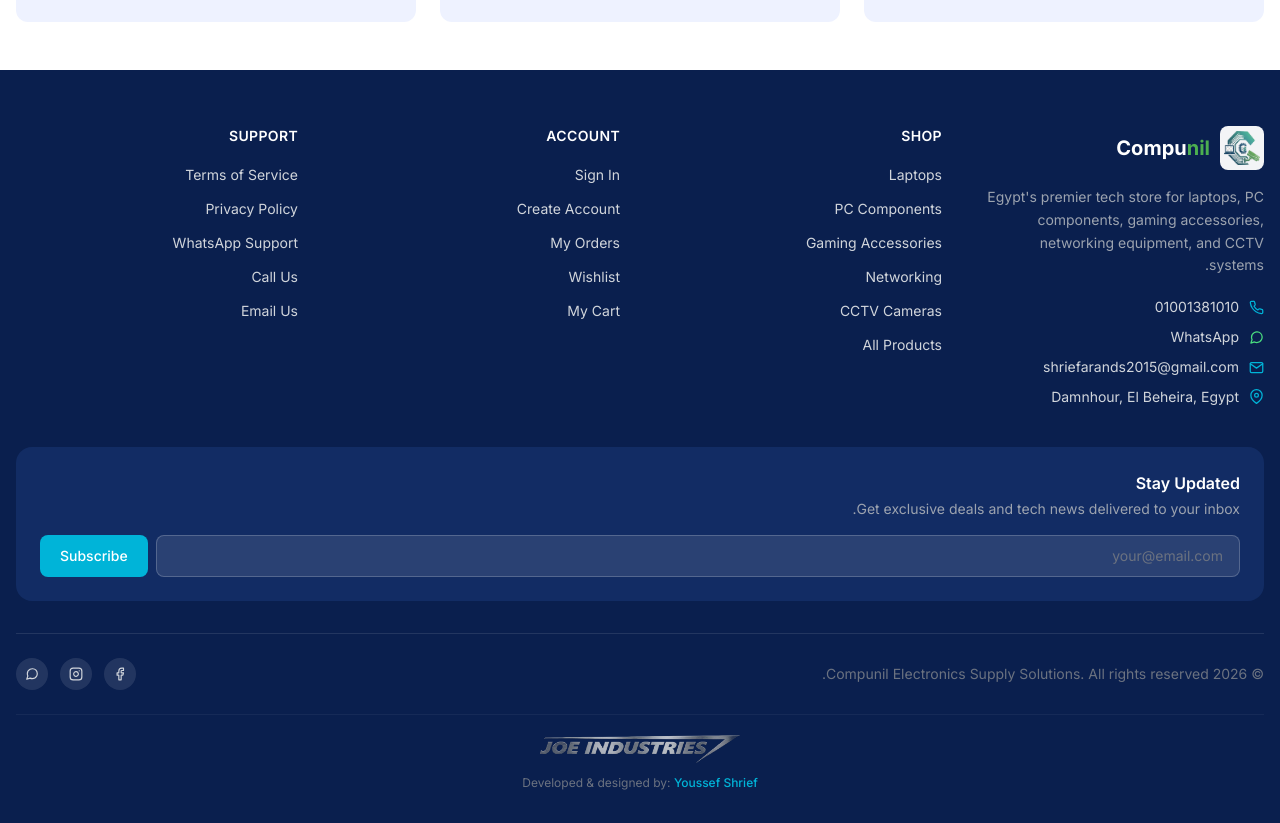
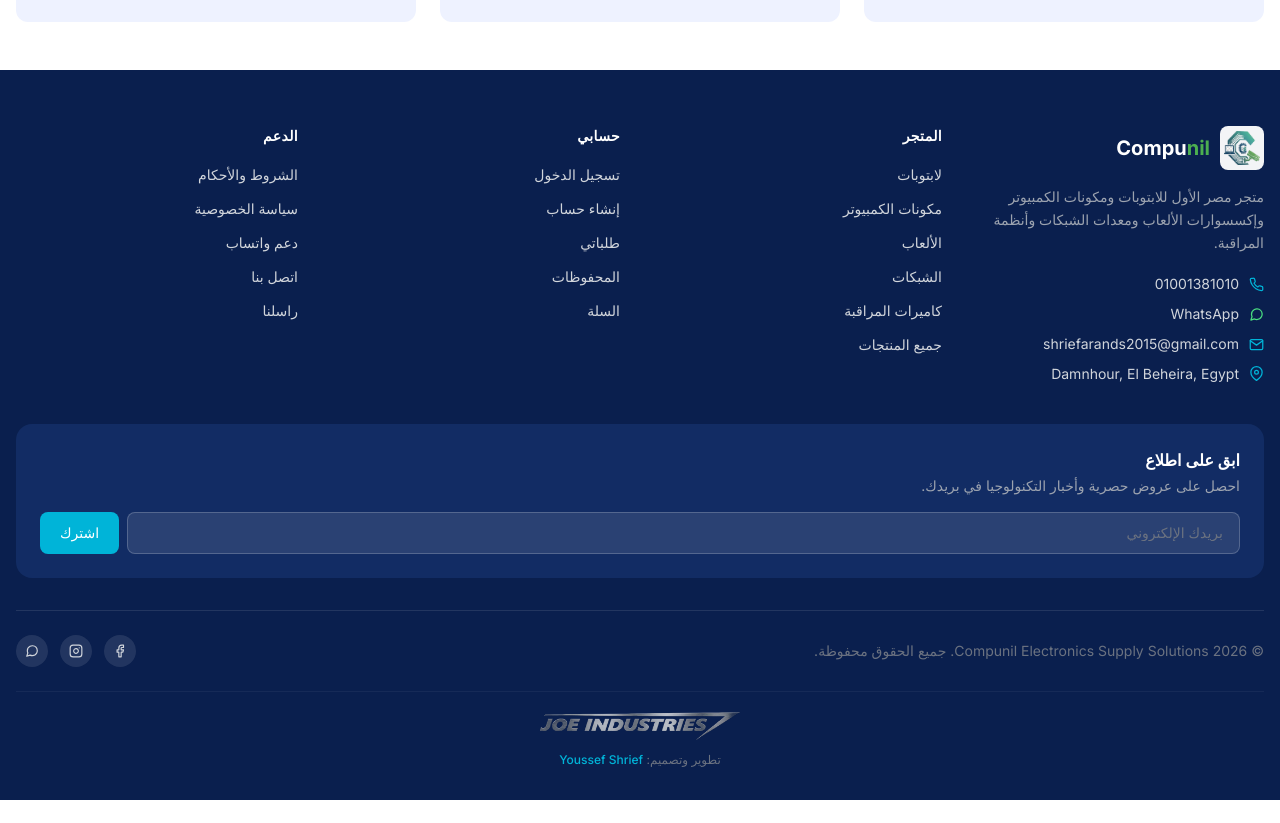
Before and after one commit to ysfshrief/compunil_store, a Next.js app: page / in a window 1280 px wide. Shown: the part 2660-3483 px from the top of the page. After the commit the page ends 3460 px from the top, so only its background shows below. Built offline with nearby package versions, Linux system fonts and the light colour scheme; no server answers; the database is empty.

Commit message:
Add multilingual support to footer links and text
Updated footer component to support multilingual labels and dynamic content based on selected language.

```diff
--- a/components/layout/Footer.tsx
+++ b/components/layout/Footer.tsx
@@ -7,35 +7,37 @@
 import { FiFacebook, FiInstagram, FiMail, FiPhone, FiMapPin, FiMessageCircle } from 'react-icons/fi'
 
 import { useSettingsStore } from '../../store/settingsStore'
+import { useLangStore } from '../../store/langStore'
 
 export default function Footer() {
   const { settings } = useSettingsStore()
+  const { lang, t } = useLangStore()
   const PHONE    = settings.phone
   const WHATSAPP = settings.whatsapp
   const EMAIL    = settings.email
 
   const links = {
     shop: [
-      { href: '/shop?category=laptops',    label: 'Laptops' },
-      { href: '/shop?category=components', label: 'PC Components' },
-      { href: '/shop?category=gaming',     label: 'Gaming Accessories' },
-      { href: '/shop?category=networking', label: 'Networking' },
-      { href: '/shop?category=cctv',       label: 'CCTV Cameras' },
-      { href: '/shop',                     label: 'All Products' },
+      { href: '/shop?category=laptops',    label: t('cat.laptops') },
+      { href: '/shop?category=components', label: t('cat.components') },
+      { href: '/shop?category=gaming',     label: t('cat.gaming') },
+      { href: '/shop?category=networking', label: t('cat.networking') },
+      { href: '/shop?category=cctv',       label: t('cat.cctv') },
+      { href: '/shop',                     label: t('nav.allProducts') },
     ],
     account: [
-      { href: '/auth/login',      label: 'Sign In' },
-      { href: '/auth/register',   label: 'Create Account' },
-      { href: '/account/orders',  label: 'My Orders' },
-      { href: '/wishlist',        label: 'Wishlist' },
-      { href: '/cart',            label: 'My Cart' },
+      { href: '/auth/login',      label: t('auth.login') },
+      { href: '/auth/register',   label: t('auth.register') },
+      { href: '/account/orders',  label: t('account.myOrders') },
+      { href: '/wishlist',        label: t('nav.wishlist') },
+      { href: '/cart',            label: t('nav.cart') },
     ],
     support: [
-      { href: '/terms',    label: 'Terms of Service' },
-      { href: '/privacy',  label: 'Privacy Policy' },
-      { href: `https://wa.me/${WHATSAPP}`, label: 'WhatsApp Support', external: true },
-      { href: `tel:${PHONE}`,              label: 'Call Us', external: true },
-      { href: `mailto:${EMAIL}`,           label: 'Email Us', external: true },
+      { href: '/terms',    label: lang === 'ar' ? 'الشروط والأحكام' : 'Terms of Service' },
+      { href: '/privacy',  label: lang === 'ar' ? 'سياسة الخصوصية' : 'Privacy Policy' },
+      { href: `https://wa.me/${WHATSAPP}`, label: lang === 'ar' ? 'دعم واتساب' : 'WhatsApp Support', external: true },
+      { href: `tel:${PHONE}`,              label: lang === 'ar' ? 'اتصل بنا' : 'Call Us', external: true },
+      { href: `mailto:${EMAIL}`,           label: lang === 'ar' ? 'راسلنا' : 'Email Us', external: true },
     ],
   }
 
@@ -53,7 +55,7 @@
               </span>
             </div>
             <p className="text-sm text-gray-400 mb-5 leading-relaxed">
-              Egypt's premier tech store for laptops, PC components, gaming accessories, networking equipment, and CCTV systems.
+              {lang === 'ar' ? 'متجر مصر الأول للابتوبات ومكونات الكمبيوتر وإكسسوارات الألعاب ومعدات الشبكات وأنظمة المراقبة.' : "Egypt's premier tech store for laptops, PC components, gaming accessories, networking equipment, and CCTV systems."}
             </p>
             <div className="space-y-2.5 text-sm">
               <a href={`tel:${PHONE}`} className="flex items-center gap-2.5 hover:text-white transition-colors">
@@ -79,7 +81,7 @@
 
           {/* Shop links */}
           <div>
-            <h4 className="text-white font-semibold text-sm mb-4 uppercase tracking-wide">Shop</h4>
+            <h4 className="text-white font-semibold text-sm mb-4 uppercase tracking-wide">{t('nav.shop')}</h4>
             <ul className="space-y-2.5">
               {links.shop.map(l => (
                 <li key={l.href + l.label}>
@@ -93,7 +95,7 @@
 
           {/* Account */}
           <div>
-            <h4 className="text-white font-semibold text-sm mb-4 uppercase tracking-wide">Account</h4>
+            <h4 className="text-white font-semibold text-sm mb-4 uppercase tracking-wide">{t('nav.account')}</h4>
             <ul className="space-y-2.5">
               {links.account.map(l => (
                 <li key={l.href + l.label}>
@@ -107,7 +109,7 @@
 
           {/* Support */}
           <div>
-            <h4 className="text-white font-semibold text-sm mb-4 uppercase tracking-wide">Support</h4>
+            <h4 className="text-white font-semibold text-sm mb-4 uppercase tracking-wide">{lang === 'ar' ? 'الدعم' : 'Support'}</h4>
             <ul className="space-y-2.5">
               {links.support.map(l => (
                 <li key={l.href + l.label}>
@@ -135,8 +137,8 @@
         <div className="bg-brand-navy/50 rounded-2xl p-5 sm:p-6 mb-8">
           <div className="flex flex-col gap-4">
             <div>
-              <h4 className="text-white font-semibold mb-1">Stay Updated</h4>
-              <p className="text-sm text-gray-400">Get exclusive deals and tech news delivered to your inbox.</p>
+              <h4 className="text-white font-semibold mb-1">{lang === 'ar' ? 'ابق على اطلاع' : 'Stay Updated'}</h4>
+              <p className="text-sm text-gray-400">{lang === 'ar' ? 'احصل على عروض حصرية وأخبار التكنولوجيا في بريدك.' : 'Get exclusive deals and tech news delivered to your inbox.'}</p>
             </div>
             <form
               className="flex flex-col xs:flex-row gap-2 w-full"
@@ -144,14 +146,14 @@
             >
               <input
                 type="email"
-                placeholder="your@email.com"
+                placeholder={lang === 'ar' ? 'بريدك الإلكتروني' : 'your@email.com'}
                 className="flex-1 min-w-0 px-4 py-2.5 rounded-lg bg-white/10 border border-white/20 text-sm text-white placeholder-gray-500 outline-none focus:border-brand-teal"
               />
               <button
                 type="submit"
                 className="px-5 py-2.5 bg-brand-teal hover:bg-brand-tealdk rounded-lg text-white text-sm font-medium transition-colors whitespace-nowrap flex-shrink-0"
               >
-                Subscribe
+                {lang === 'ar' ? 'اشترك' : 'Subscribe'}
               </button>
             </form>
           </div>
@@ -160,7 +162,7 @@
         {/* Bottom bar */}
         <div className="flex flex-col sm:flex-row items-center justify-between gap-4 pt-6 border-t border-white/10">
           <p className="text-xs sm:text-sm text-gray-500 text-center sm:text-left">
-            © {new Date().getFullYear()} Compunil Electronics Supply Solutions. All rights reserved.
+            © {new Date().getFullYear()} Compunil Electronics Supply Solutions. {lang === 'ar' ? 'جميع الحقوق محفوظة.' : 'All rights reserved.'}
           </p>
           <div className="flex items-center gap-3">
             <a href={settings.facebook || '#'} target={settings.facebook ? '_blank' : undefined} rel="noopener noreferrer" aria-label="Facebook" className="w-8 h-8 rounded-full bg-white/10 hover:bg-brand-teal flex items-center justify-center transition-colors">
@@ -179,7 +181,7 @@
         <div className="mt-6 pt-5 border-t border-white/5 flex flex-col items-center gap-3">
           <img src="/joe-logo.png" alt="Joe Industries" className="h-7 object-contain opacity-80" />
           <p className="text-xs text-gray-500 text-center">
-            Developed &amp; designed by:{' '}
+            {lang === 'ar' ? 'تطوير وتصميم:' : 'Developed & designed by:'}{' '}
             <a
               href={`mailto:${EMAIL}`}
               className="text-brand-teal hover:text-white font-medium transition-colors"
```
